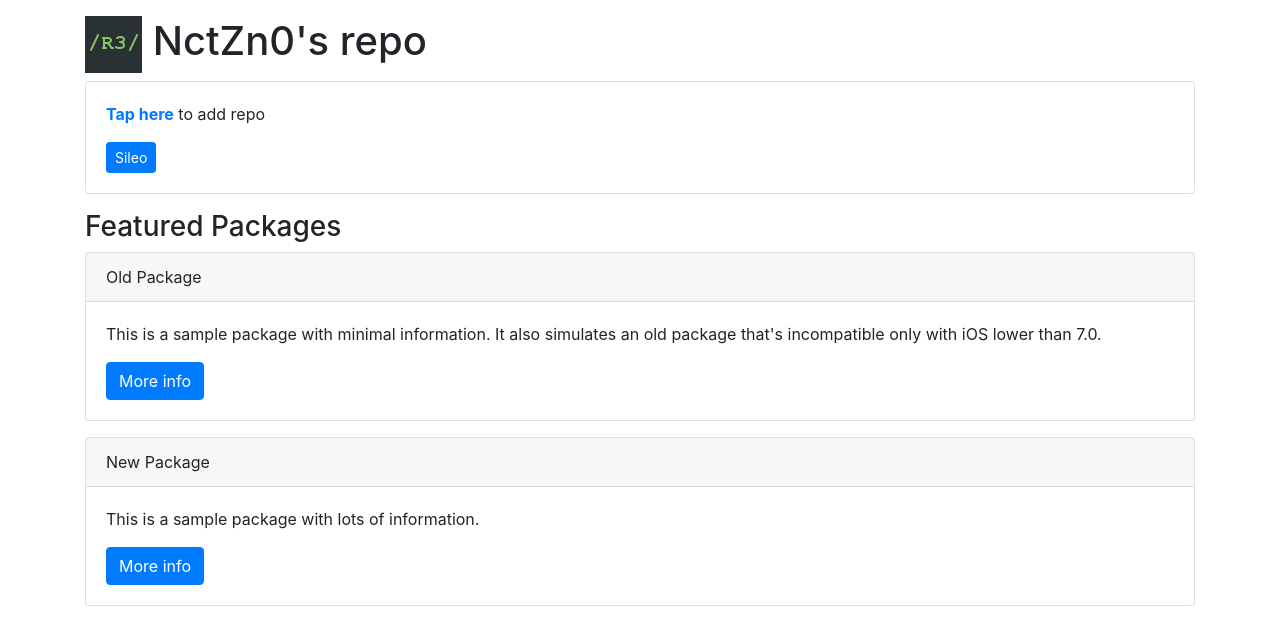
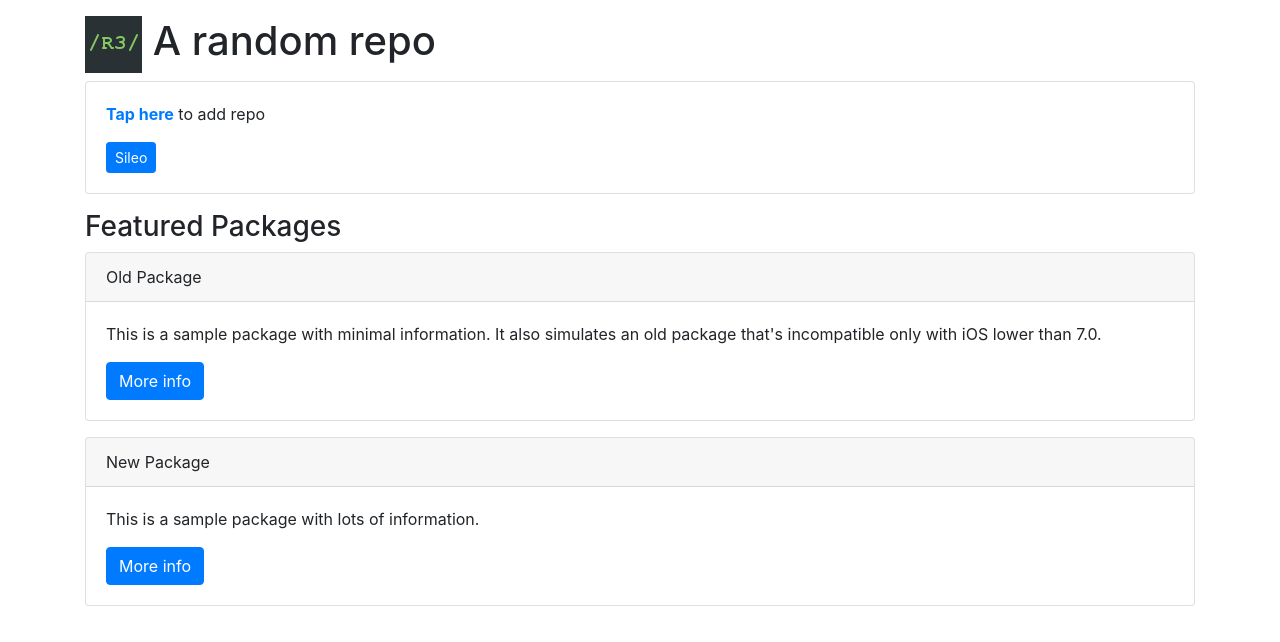
Before and after one commit to nctzn0/nctzn0.github.io, a plain HTML site: page index.html in a window 1280 px wide. Drawn offline with nearby package versions, Linux system fonts and the light colour scheme.

Commit message:
Update index.html

```diff
--- a/index.html
+++ b/index.html
@@ -11,7 +11,7 @@
 <body>
 
 <div class="container">
-	<h1><img src="CydiaIcon.png"> NctZn0's repo</h1>
+	<h1><img src="CydiaIcon.png"> A random repo</h1>
 </div>
 
 <div class="container">
```
